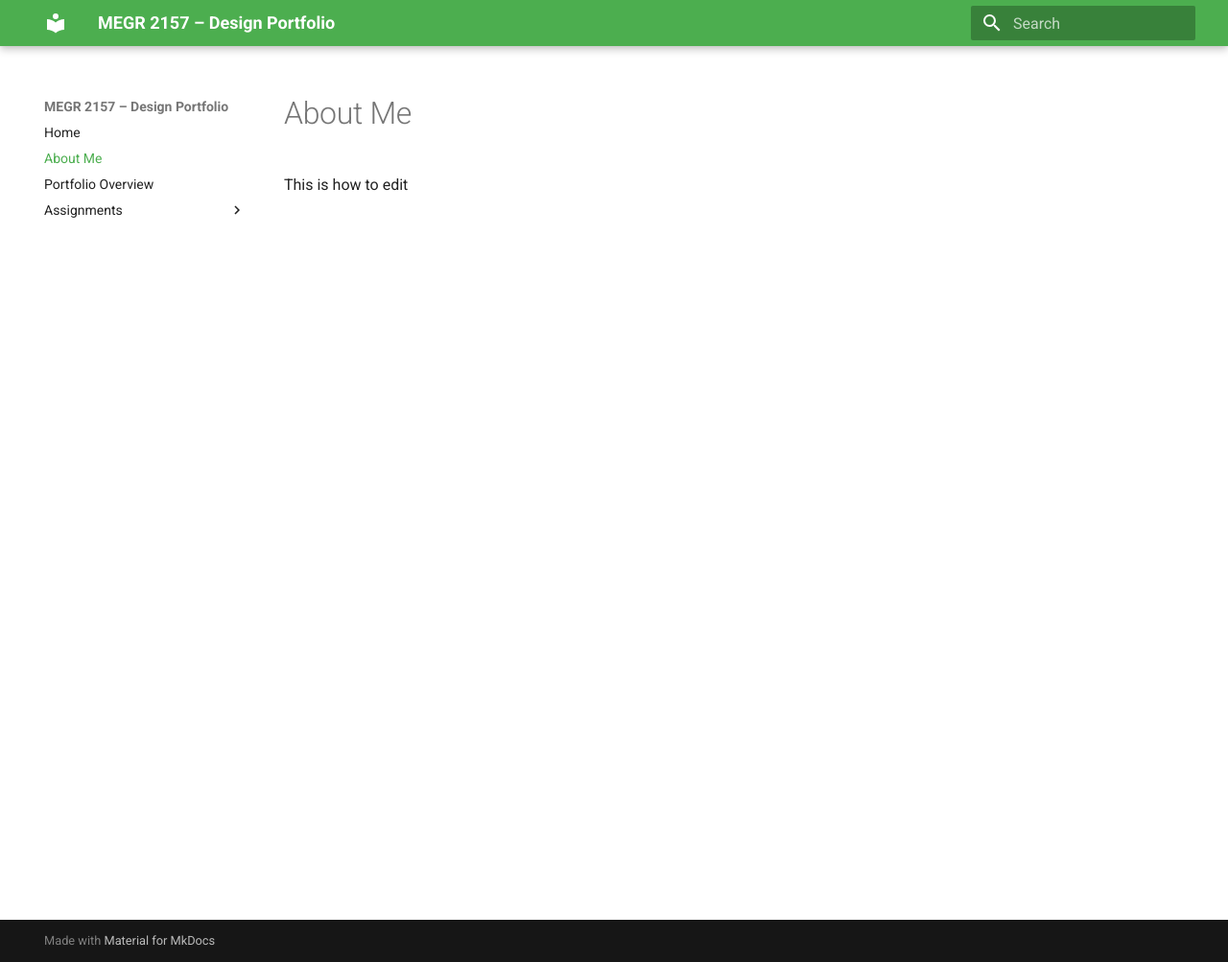
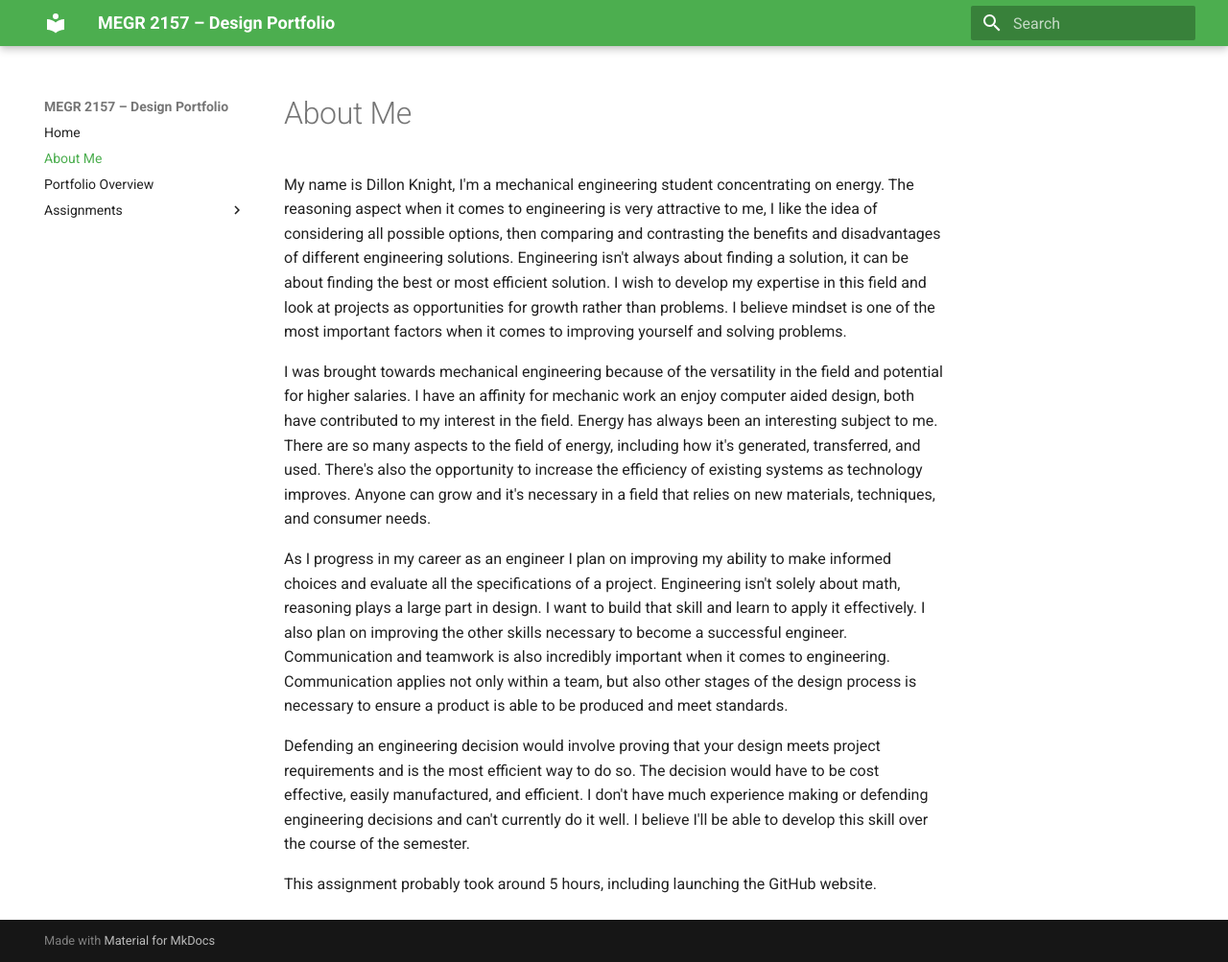
Before and after one commit to DillonK-spec/megr2157-portfolio, an MkDocs documentation site: the page built from docs/aboutme/index.md, in a window 1280 px wide and 1003 px high. Shown: the whole window at 96% size. Built offline with MkDocs 1.6.1 and Material for MkDocs 9.7.7, drawn with Linux system fonts in a browser that asks for light colours.

Commit message:
Update index.md

```diff
--- a/docs/aboutme/index.md
+++ b/docs/aboutme/index.md
@@ -1,2 +1,11 @@
 #About Me
-This is how to edit
+
+My name is Dillon Knight, I'm a mechanical engineering student concentrating on energy. The reasoning aspect when it comes to engineering is very attractive to me, I like the idea of considering all possible options, then comparing and contrasting the benefits and disadvantages of different engineering solutions. Engineering isn't always about finding a solution, it can be about finding the best or most efficient solution. I wish to develop my expertise in this field and look at projects as opportunities for growth rather than problems. I believe mindset is one of the most important factors when it comes to improving yourself and solving problems.
+
+ I was brought towards mechanical engineering because of the versatility in the field and potential for higher salaries. I have an affinity for mechanic work an enjoy computer aided design, both have contributed to my interest in the field. Energy has always been an interesting subject to me. There are so many aspects to the field of energy, including how it's generated, transferred, and used. There's also the opportunity to increase the efficiency of existing systems as technology improves. Anyone can grow and it's necessary in a field that relies on new materials, techniques, and consumer needs.
+
+ As I progress in my career as an engineer I plan on improving my ability to make informed choices and evaluate all the specifications of a project. Engineering isn't solely about math, reasoning plays a large part in design. I want to build that skill and learn to apply it effectively. I also plan on improving the other skills necessary to become a successful engineer. Communication and teamwork is also incredibly important when it comes to engineering. Communication applies not only within a team, but also other stages of the design process is necessary to ensure a product is able to be produced and meet standards.
+
+Defending an engineering decision would involve proving that your design meets project requirements and is the most efficient way to do so. The decision would have to be cost effective, easily manufactured, and efficient. I don't have much experience making or defending engineering decisions and can't currently do it well. I believe I'll be able to develop this skill over the course of the semester.
+
+This assignment probably took around 5 hours, including launching the GitHub website.
```
